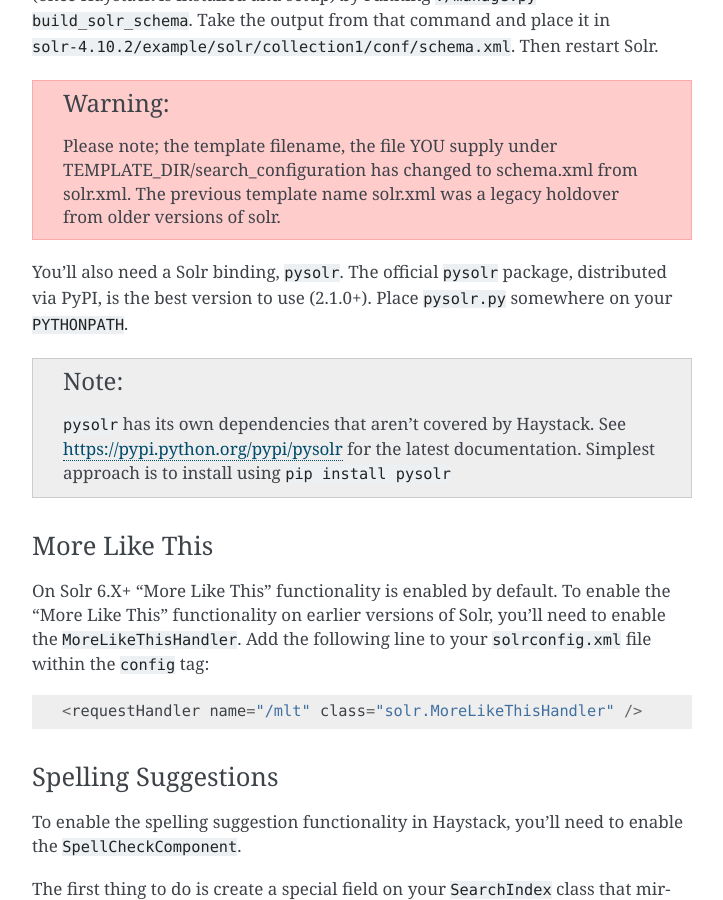
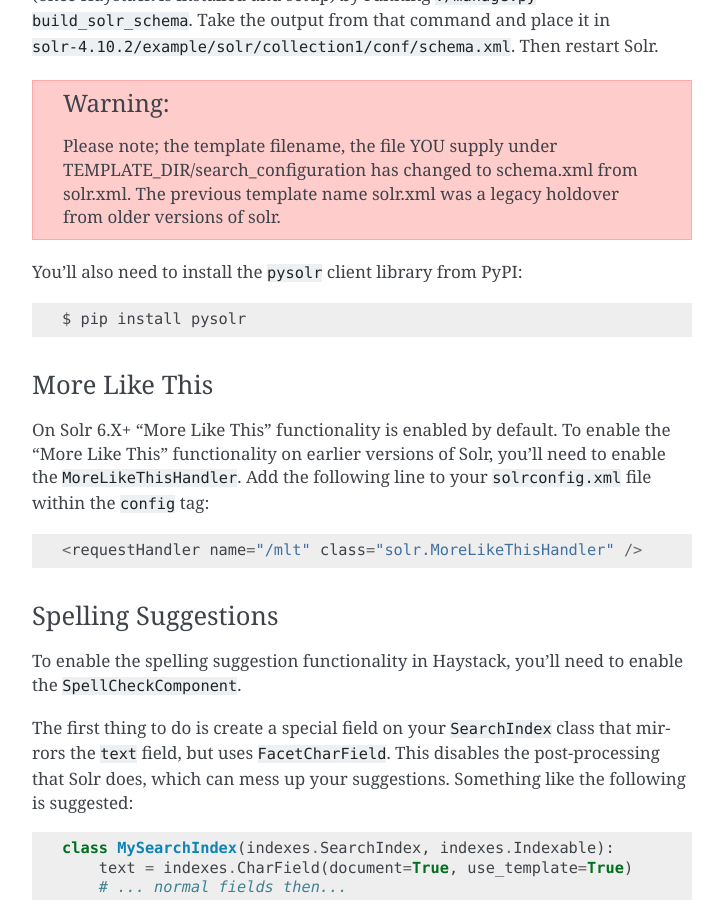
Before and after one commit to django-haystack/django-haystack, a Sphinx documentation site: the page built from docs/installing_search_engines.rst, in a window 1280 px wide and 900 px high, scrolled down 933 px. Shown: the whole window, without its empty margins (388-1111 px from the left). Built offline with Sphinx 7.4.7, drawn with Linux system fonts in a browser that asks for light colours; pages that are not in the unit, such as notebooks, are missing from menus.

Commit message:
Docs: don't tell people how to install Python packages
It's 2018, "pip install <packagename>" is the only thing we should
volunteer.

```diff
--- a/docs/installing_search_engines.rst
+++ b/docs/installing_search_engines.rst
@@ -52,15 +52,9 @@
     The previous template name solr.xml was a legacy holdover from older
     versions of solr.
 
-You'll also need a Solr binding, ``pysolr``. The official ``pysolr`` package,
-distributed via PyPI, is the best version to use (2.1.0+). Place ``pysolr.py``
-somewhere on your ``PYTHONPATH``.
+You'll also need to install the ``pysolr`` client library from PyPI::
 
-.. note::
-
-    ``pysolr`` has its own dependencies that aren't covered by Haystack. See
-    https://pypi.python.org/pypi/pysolr for the latest documentation.  Simplest
-    approach is to install using ``pip install pysolr``
+    $ pip install pysolr
 
 More Like This
 --------------
```
